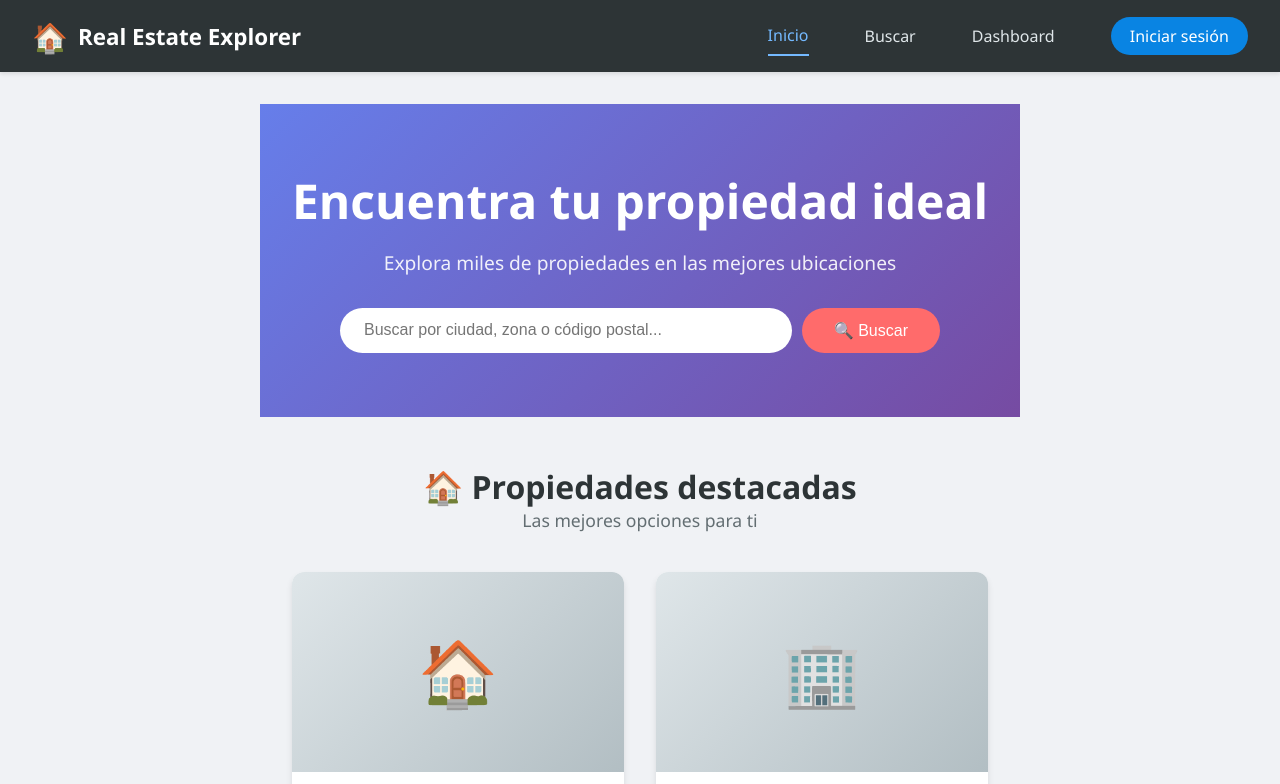
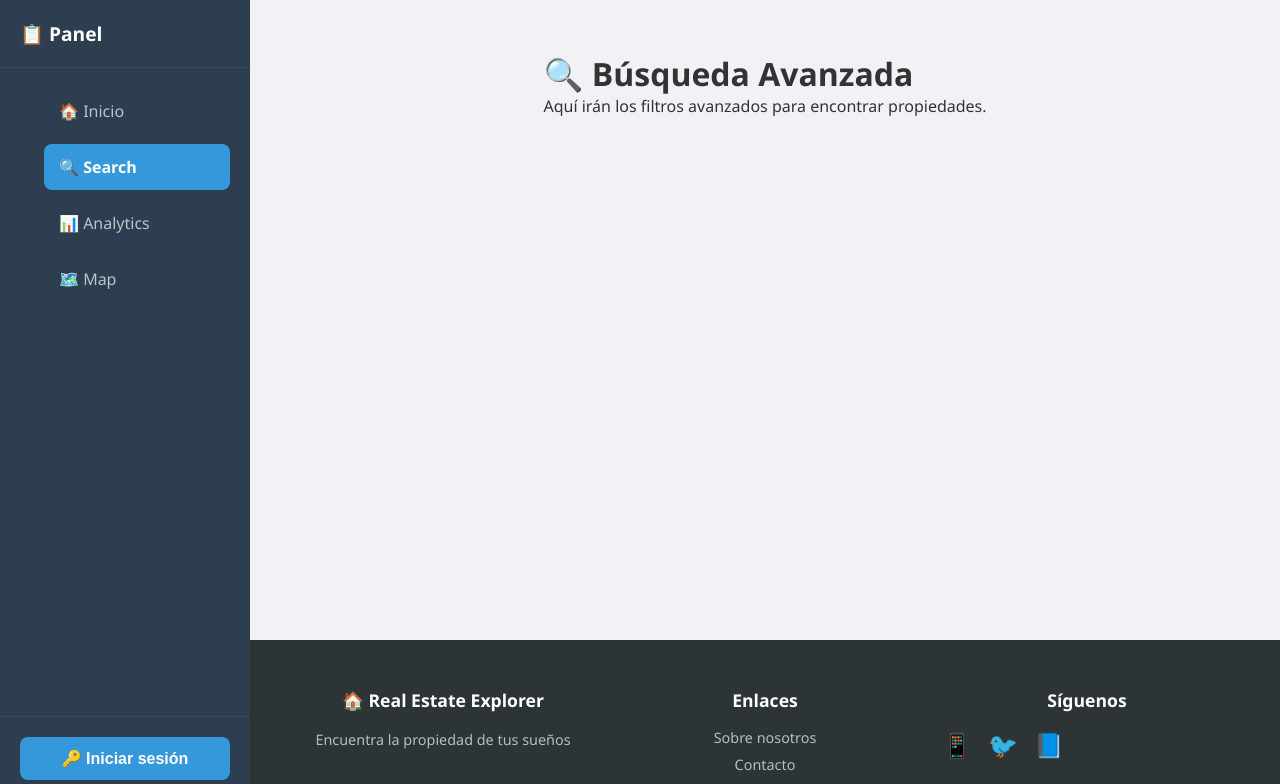
Before and after one commit to W1771AM5/real-estate-explorer, a React (Vite) app in the folder frontend/real-estate-ui/: page /search in a window 1280 px wide. Shown: the top 784 px of the page. Built offline with nearby package versions, Linux system fonts and the light colour scheme.

Commit message:
mejorando sidebar

```diff
--- a/frontend/real-estate-ui/package.json
+++ b/frontend/real-estate-ui/package.json
@@ -11,7 +11,8 @@
   },
   "dependencies": {
     "react": "^19.2.8",
-    "react-dom": "^19.2.8"
+    "react-dom": "^19.2.8",
+    "react-router-dom": "^7.18.3"
   },
   "devDependencies": {
     "@eslint/js": "^10.0.1",
--- a/frontend/real-estate-ui/src/App.css
+++ b/frontend/real-estate-ui/src/App.css
@@ -184,7 +184,6 @@ body {
   }
 }
 
-
 .modal-overlay {
   position: fixed;
   top: 0;
@@ -293,3 +292,14 @@ body {
   from { opacity: 0; transform: scale(0.9); }
   to { opacity: 1; transform: scale(1); }
 }
+
+.main-wrapper {
+  margin-left: 250px;
+  min-height: 100vh;
+  display: flex;
+  flex-direction: column;
+}
+
+.main-content {
+  flex: 1;
+}
--- a/frontend/real-estate-ui/src/App.jsx
+++ b/frontend/real-estate-ui/src/App.jsx
@@ -1,74 +1,26 @@
-import Header from './components/Header';
+import { BrowserRouter as Router, Routes, Route } from 'react-router-dom';
+import { useState } from 'react';
 import Footer from './components/Footer';
+import Sidebar from './components/Sidebar';
+
+import Search from './pages/Search';
+import Analytics from './pages/Analytics';
+import Map from './pages/Map';
+
 import './App.css';
-import { useState } from 'react';
 
 function App() {
 
-  const [searchTerm, setSearchTerm] = useState ('');
+  const [searchTerm, setSearchTerm] = useState('');
   const [propiedadSeleccionada, setPropiedadSeleccionada] = useState(null);
 
   const propiedades = [
-    {
-      id: 1,
-      titulo: 'Casa moderna en el centro',
-      precio: '$250,000',
-      habitaciones: 3,
-      banos: 2,
-      area: '180 m²',
-      ciudad: 'Madrid',
-      imagen: '🏠'
-    },
-    {
-      id: 2,
-      titulo: 'Apartamento con vistas al mar',
-      precio: '$180,000',
-      habitaciones: 2,
-      banos: 1,
-      area: '95 m²',
-      ciudad: 'Barcelona',
-      imagen: '🏢'
-    },
-    {
-      id: 3,
-      titulo: 'Casa rural con jardín',
-      precio: '$320,000',
-      habitaciones: 4,
-      banos: 3,
-      area: '250 m²',
-      ciudad: 'Valencia',
-      imagen: '🌳'
-    },
-    {
-      id: 4,
-      titulo: 'Ático de lujo',
-      precio: '$450,000',
-      habitaciones: 3,
-      banos: 2,
-      area: '160 m²',
-      ciudad: 'Madrid',
-      imagen: '✨'
-    },
-    {
-      id: 5,
-      titulo: 'Casa adosada familiar',
-      precio: '$210,000',
-      habitaciones: 3,
-      banos: 2,
-      area: '140 m²',
-      ciudad: 'Sevilla',
-      imagen: '🏡'
-    },
-    {
-      id: 6,
-      titulo: 'Estudio céntrico',
-      precio: '$120,000',
-      habitaciones: 1,
-      banos: 1,
-      area: '50 m²',
-      ciudad: 'Málaga',
-      imagen: '🏢'
-    }
+    { id: 1, titulo: 'Casa moderna en el centro', precio: '$250,000', habitaciones: 3, banos: 2, area: '180 m²', ciudad: 'Madrid', imagen: '🏠' },
+    { id: 2, titulo: 'Apartamento con vistas al mar', precio: '$180,000', habitaciones: 2, banos: 1, area: '95 m²', ciudad: 'Barcelona', imagen: '🏢' },
+    { id: 3, titulo: 'Casa rural con jardín', precio: '$320,000', habitaciones: 4, banos: 3, area: '250 m²', ciudad: 'Valencia', imagen: '🌳' },
+    { id: 4, titulo: 'Ático de lujo', precio: '$450,000', habitaciones: 3, banos: 2, area: '160 m²', ciudad: 'Madrid', imagen: '✨' },
+    { id: 5, titulo: 'Casa adosada familiar', precio: '$210,000', habitaciones: 3, banos: 2, area: '140 m²', ciudad: 'Sevilla', imagen: '🏡' },
+    { id: 6, titulo: 'Estudio céntrico', precio: '$120,000', habitaciones: 1, banos: 1, area: '50 m²', ciudad: 'Málaga', imagen: '🏢' }
   ];
 
   const propiedadesFiltradas = propiedades.filter((prop) => {
@@ -77,9 +29,16 @@ function App() {
   });
 
   return (
+    <Router>
       <div className="app">
-      <Header />
+        <Sidebar />
+
+        <div className="main-wrapper">
+
           <main className="main-content">
+            <Routes>
+              <Route path='/' element={
+                <>
                   <section className="hero">
                     <div className="hero-content">
                       <h1>Encuentra tu propiedad ideal</h1>
@@ -132,7 +91,17 @@ function App() {
                       ))}
                     </div>
                   </section>
+                </>
+              }/>
+
+              <Route path="/search" element={<Search />} />
+              <Route path="/analytics" element={<Analytics />} />
+              <Route path="/map" element={<Map />} />
+            </Routes>
           </main>
+
+          <Footer />
+        </div>
 
         {propiedadSeleccionada && (
           <div className="modal-overlay" onClick={() => setPropiedadSeleccionada(null)}>
@@ -169,9 +138,8 @@ function App() {
             </div>
           </div>
         )}
-
-      <Footer />
       </div>
+    </Router>
   );
 }
 
--- a/frontend/real-estate-ui/src/components/Header.jsx
+++ b/frontend/real-estate-ui/src/components/Header.jsx
@@ -1,3 +1,4 @@
+import { Link } from 'react-router-dom'
 import './layout/Header.css';
 
 const Header = () => {
--- /dev/null
+++ b/frontend/real-estate-ui/src/components/Sidebar.css
@@ -0,0 +1,73 @@
+.sidebar {
+  width: 250px;
+  background-color: #2c3e50;
+  color: white;
+  height: 100vh;
+  position: fixed;
+  top: 0;
+  left: 0;
+  padding-top: 20px;
+  z-index: 10;
+  display: flex;
+  flex-direction: column;
+}
+
+.sidebar-header {
+  padding: 0 20px 20px;
+  border-bottom: 1px solid #34495e;
+}
+
+.sidebar-header h3 {
+  margin: 0;
+  font-size: 1.2rem;
+}
+
+.sidebar-nav {
+  display: flex;
+  flex-direction: column;
+  padding: 20px;
+}
+
+.sidebar-link {
+  color: #bdc3c7;
+  text-decoration: none;
+  padding: 12px 15px;
+  border-radius: 8px;
+  margin-bottom: 10px;
+  transition: all 0.3s;
+  font-size: 1rem;
+}
+
+.sidebar-link:hover {
+  background-color: #34495e;
+  color: white;
+}
+
+.sidebar-link.active {
+  background-color: #3498db;
+  color: white;
+  font-weight: bold;
+}
+
+.sidebar-footer {
+  margin-top: auto;
+  padding: 20px;
+  border-top: 1px solid #34495e;
+}
+
+.login-btn-sidebar {
+  width: 100%;
+  background-color: #3498db;
+  color: white;
+  border: none;
+  padding: 12px;
+  border-radius: 8px;
+  font-size: 1rem;
+  font-weight: bold;
+  cursor: pointer;
+  transition: background-color 0.3s;
+}
+
+.login-btn-sidebar:hover {
+  background-color: #2980b9;
+}
--- /dev/null
+++ b/frontend/real-estate-ui/src/components/Sidebar.jsx
@@ -0,0 +1,32 @@
+import { NavLink } from 'react-router-dom';
+import './Sidebar.css';
+
+const Sidebar = () => {
+  return (
+    <aside className="sidebar">
+      <div className="sidebar-header">
+        <h3>📋 Panel</h3>
+      </div>
+      <nav className="sidebar-nav">
+        <NavLink to="/" end className={({ isActive }) => isActive ? "sidebar-link active" : "sidebar-link"}>
+          🏠 Inicio
+        </NavLink>
+        <NavLink to="/search" className={({ isActive }) => isActive ? "sidebar-link active" : "sidebar-link"}>
+          🔍 Search
+        </NavLink>
+        <NavLink to="/analytics" className={({ isActive }) => isActive ? "sidebar-link active" : "sidebar-link"}>
+          📊 Analytics
+        </NavLink>
+        <NavLink to="/map" className={({ isActive }) => isActive ? "sidebar-link active" : "sidebar-link"}>
+          🗺️ Map
+        </NavLink>
+      </nav>
+
+      <div className='sidebar-footer'>
+        <button className='login-btn-sidebar'>🔑 Iniciar sesión</button>
+      </div>
+    </aside>
+  );
+};
+
+export default Sidebar;
--- /dev/null
+++ b/frontend/real-estate-ui/src/pages/Analytics.jsx
@@ -0,0 +1,10 @@
+const Analytics = () => {
+  return (
+    <div style={{ padding: '20px' }}>
+      <h1>📊 Analytics</h1>
+      <p>Aquí irán las gráficas y estadísticas de visitas.</p>
+    </div>
+  );
+};
+
+export default Analytics;
--- /dev/null
+++ b/frontend/real-estate-ui/src/pages/Map.jsx
@@ -0,0 +1,10 @@
+const Map = () => {
+  return (
+    <div style={{ padding: '20px' }}>
+      <h1>🗺️ Mapa</h1>
+      <p>Aquí irá el mapa interactivo con las propiedades.</p>
+    </div>
+  );
+};
+
+export default Map;
--- a/frontend/real-estate-ui/src/pages/Search.jsx
+++ b/frontend/real-estate-ui/src/pages/Search.jsx
@@ -0,0 +1,10 @@
+const Search = () => {
+  return (
+    <div style={{ padding: '20px' }}>
+      <h1>🔍 Búsqueda Avanzada</h1>
+      <p>Aquí irán los filtros avanzados para encontrar propiedades.</p>
+    </div>
+  );
+};
+
+export default Search;
--- /dev/null
+++ b/package.json
@@ -0,0 +1,5 @@
+{
+  "dependencies": {
+    "react-router-dom": "^7.18.3"
+  }
+}
```
Also changed, not shown: frontend/real-estate-ui/src/pages/Dashboard.css (added, +80 -0 lines), frontend/real-estate-ui/src/pages/Dashboard.jsx (+41 -0 lines), 2 other files (tests, documents, lock files or other folders). Lines whose indentation alone changed are shown as unchanged.
